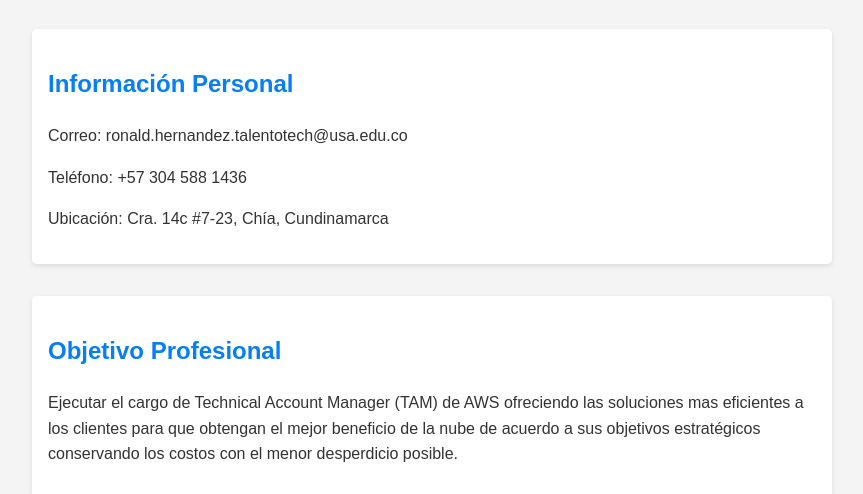
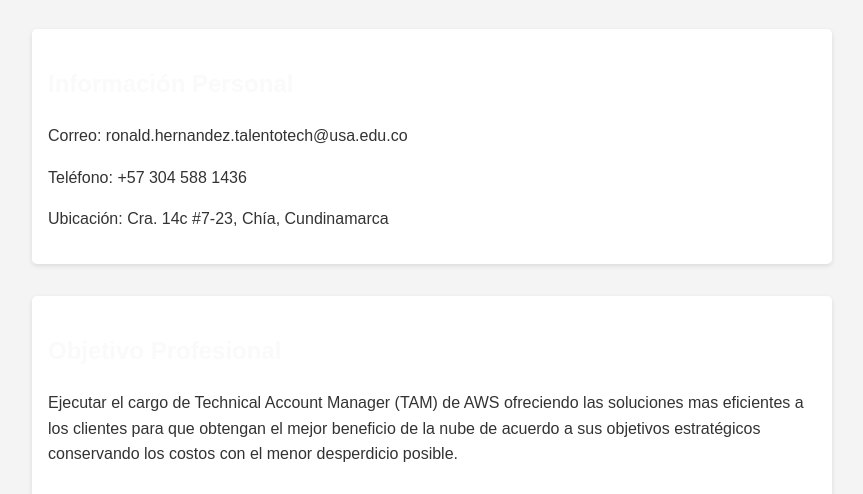
Before and after one commit to RonGitHubCloud/G13Reto01RonaldHernandez, a plain HTML site: page index.html in a window 1280 px wide. Shown: the part 305-799 px from the top of the page, without its empty margins (208-1071 px from the left). Drawn offline with Linux system fonts and the light colour scheme.

Commit message:
diseño 5

```diff
--- a/styles.css
+++ b/styles.css
@@ -18,7 +18,7 @@ h1 {
     color: #fbfbfb00;
 }
 h2 {
-    color: #067ef6;
+    color: #fafafa;
 }
 .photo {
     width: 150px;
```
